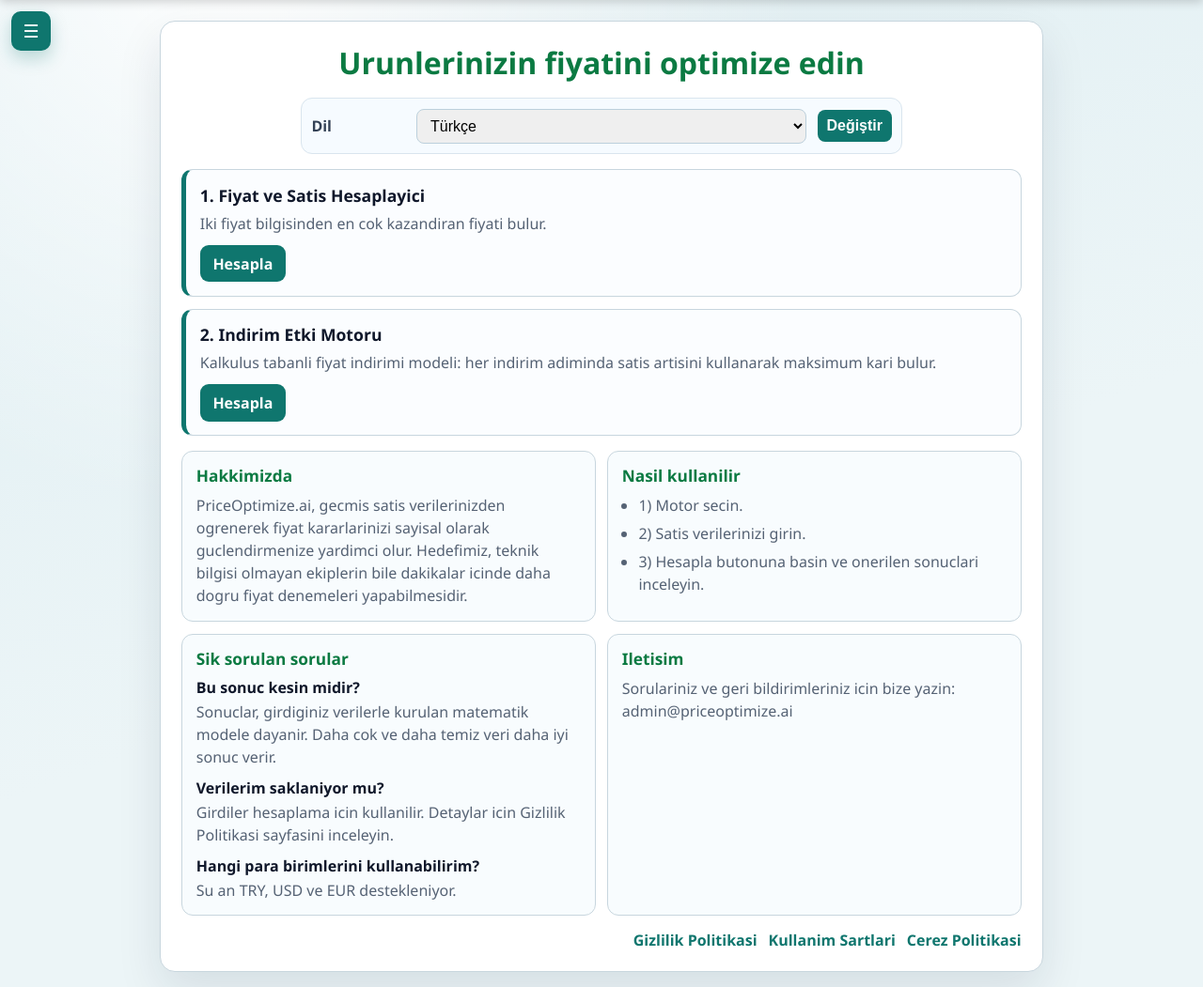
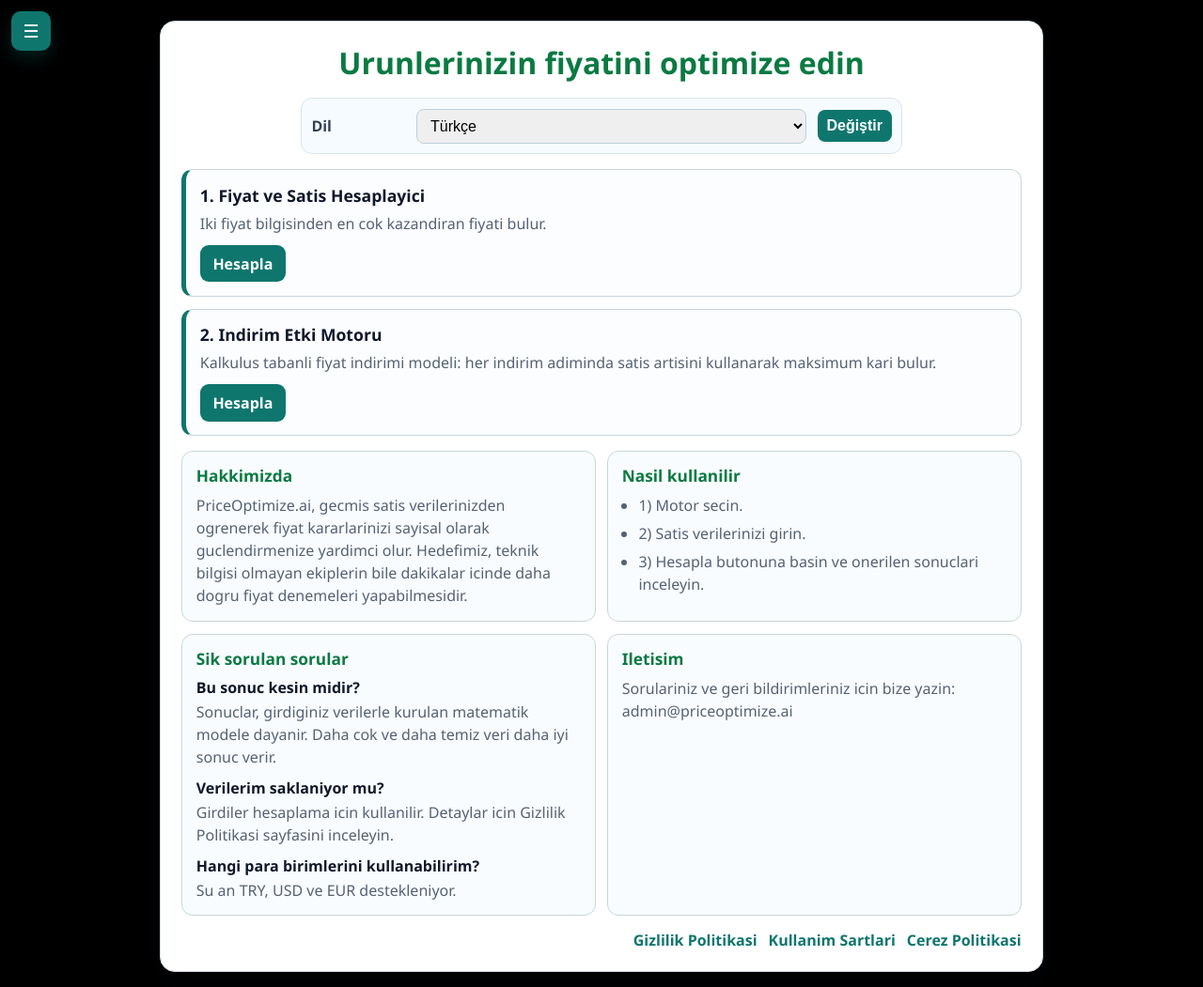
Before and after one commit to ertanatalar/priceoptimize, a Django app: page / in a window 1280 px wide. Shown: the part 56-1107 px from the top of the page at 94% size. Run offline with Django 5.2, Linux system fonts and the light colour scheme.

Commit message:
Set application background to black

```diff
--- a/static/css/style.css
+++ b/static/css/style.css
@@ -19,9 +19,7 @@ body {
   min-height: 100vh;
   display: grid;
   place-items: center;
-  background:
-    radial-gradient(circle at 10% 10%, #ffffff 0%, rgba(255, 255, 255, 0) 45%),
-    linear-gradient(160deg, var(--bg-2) 0%, var(--bg) 58%);
+  background: #000;
   color: var(--text);
   font-family: "Avenir Next", "Segoe UI", sans-serif;
   padding: 1rem;
--- a/templates/core/cookies.html
+++ b/templates/core/cookies.html
@@ -8,7 +8,7 @@
     body {
       margin: 0;
       font-family: "Avenir Next", "Segoe UI", sans-serif;
-      background: #eef4f7;
+      background: #000;
       color: #0f172a;
       padding: 84px 16px 16px;
     }
--- a/templates/core/discount_optimizer.html
+++ b/templates/core/discount_optimizer.html
@@ -33,7 +33,7 @@
       min-height: 100vh;
       display: grid;
       place-items: center;
-      background: radial-gradient(circle at 10% 10%, #ffffff 0%, rgba(255, 255, 255, 0) 45%), linear-gradient(160deg, var(--bg-2) 0%, var(--bg) 58%);
+      background: #000;
       color: var(--text);
       font-family: "Avenir Next", "Segoe UI", sans-serif;
       padding: 1rem;
--- a/templates/core/home.html
+++ b/templates/core/home.html
@@ -34,7 +34,7 @@
       min-height: 100vh;
       display: grid;
       place-items: center;
-      background: radial-gradient(circle at 10% 10%, #ffffff 0%, rgba(255, 255, 255, 0) 45%), linear-gradient(160deg, var(--bg-2) 0%, var(--bg) 58%);
+      background: #000;
       color: var(--text);
       font-family: "Avenir Next", "Segoe UI", sans-serif;
       padding: 1rem;
--- a/templates/core/portal.html
+++ b/templates/core/portal.html
@@ -31,9 +31,7 @@
       place-items: center;
       font-family: "Avenir Next", "Segoe UI", sans-serif;
       color: var(--text);
-      background:
-        radial-gradient(circle at 20% 0%, #ffffff 0%, rgba(255, 255, 255, 0) 40%),
-        linear-gradient(160deg, #dfeef2 0%, var(--bg) 58%);
+      background: #000;
       padding: 1rem;
       padding-top: 78px;
     }
--- a/templates/core/privacy.html
+++ b/templates/core/privacy.html
@@ -17,7 +17,7 @@
     body {
       margin: 0;
       font-family: "Avenir Next", "Segoe UI", sans-serif;
-      background: #eef4f7;
+      background: #000;
       color: #0f172a;
       padding: 84px 16px 16px;
     }
--- a/templates/core/terms.html
+++ b/templates/core/terms.html
@@ -8,7 +8,7 @@
     body {
       margin: 0;
       font-family: "Avenir Next", "Segoe UI", sans-serif;
-      background: #eef4f7;
+      background: #000;
       color: #0f172a;
       padding: 84px 16px 16px;
     }
```
